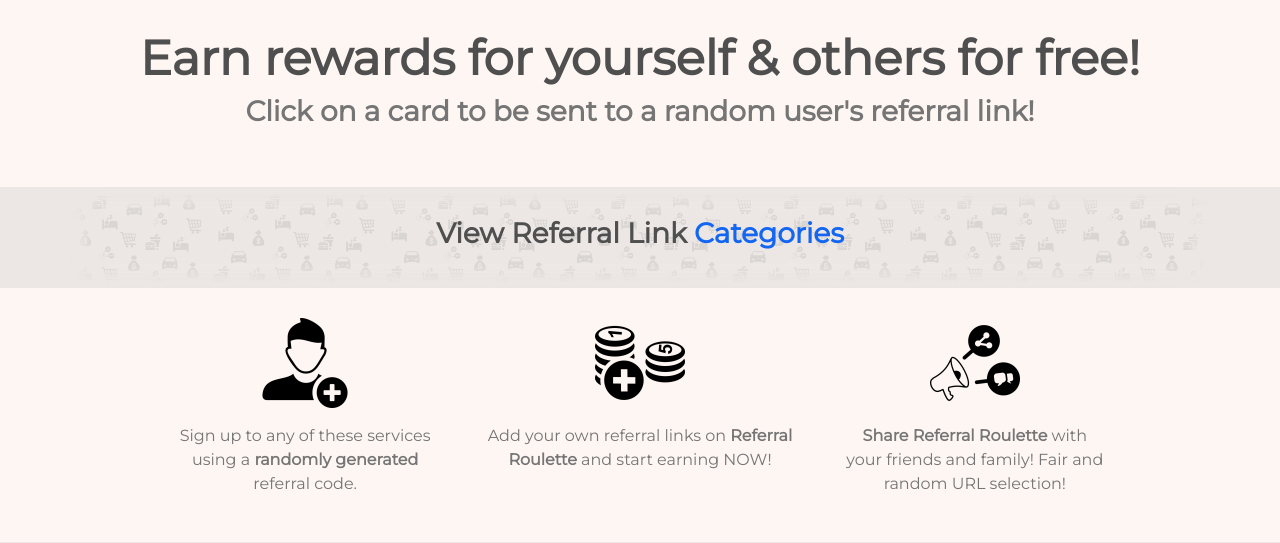
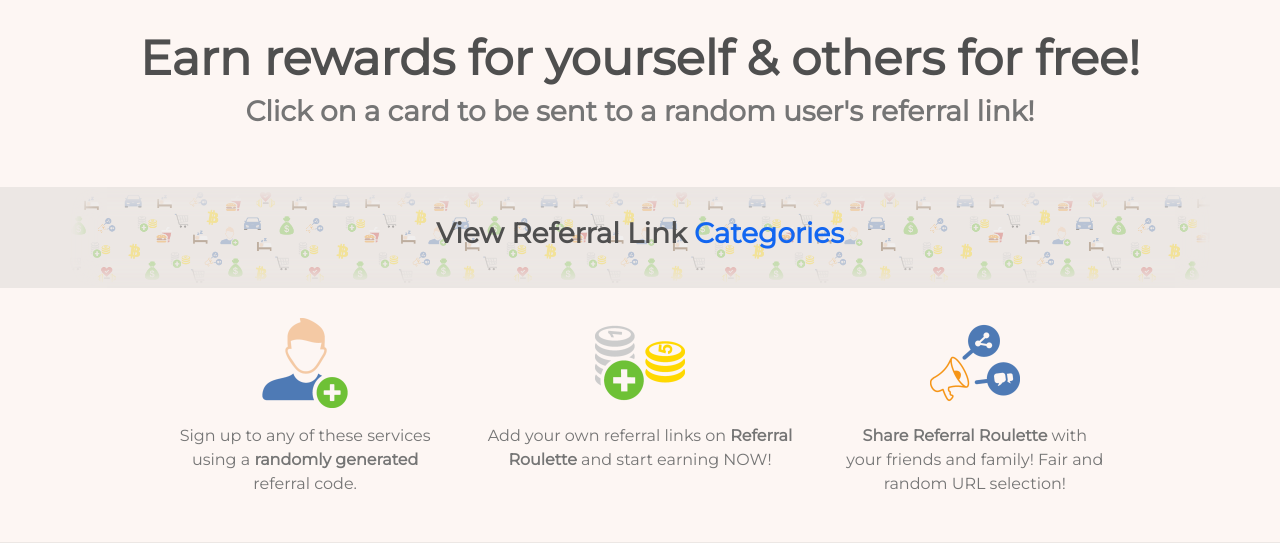
Before and after one commit to vasilzhigilei/ReferralRoulette, a Django app: template referralroulette/templates/index.html in a window 1280 px wide. Shown: the part 132-675 px from the top of the page. Run offline with Django 3.2, Linux system fonts and the light colour scheme; the template is opened without the code that fills it, so the values that code supplies are empty; parts of the project's set-up code (start-up, migrations or seed data) failed here and were passed over; some libraries are stand-ins or nearby versions.

Commit message:
new color background

```diff
--- a/referralroulette/static/style.css
+++ b/referralroulette/static/style.css
@@ -36,14 +36,14 @@ body {
 }
 
 .bg-lightimage {
-    background-image: url('../static/background_400px.png');
+    background-image: url('../static/background_colored_400px.png');
     background-size: contain;
     background-position: center;
     box-shadow: inset 0 0px 15px 15px #fdf6f3;
 }
 
 .bg-image {
-    background-image: url('../static/background_400px.png');
+    background-image: url('../static/background_colored_400px.png');
     background-size: contain;
     background-position: center;
     background-repeat: repeat;
--- a/referralroulette/templates/index.html
+++ b/referralroulette/templates/index.html
@@ -31,19 +31,19 @@
       <div class="row px-2" style="text-align: center;">
         <div class="col-md-1"></div>
         <div class="col-md-3">
-          <img src="{% static '/icons/signup_90px.png' %}" alt="Sign up icon" style="margin-bottom: 16px; width: 90px;">
+          <img src="{% static '/icons/signup_colored_90px.png' %}" alt="Sign up icon" style="margin-bottom: 16px; width: 90px;">
           <div class="caption text-center">
             <p class="text-muted" style="font-size: 16px; line-height: 24px;">Sign up to any of these services using a <strong>randomly generated</strong> referral code.</p>
           </div>
         </div>
         <div class="col-md-4">
-          <img src="{% static '/icons/add-money_90px.png' %}" alt="Earn money icon" style="margin-bottom: 16px; width: 90px;">
+          <img src="{% static '/icons/add-money_colored_90px.png' %}" alt="Earn money icon" style="margin-bottom: 16px; width: 90px;">
           <div class="caption text-center">
             <p class="text-muted" style="font-size: 16px; line-height: 24px;">Add your own referral links on <strong>Referral Roulette</strong> and start earning NOW!</p>
           </div>
         </div>
         <div class="col-md-3">
-          <img src="{% static '/icons/socialshare_90px.png' %}" alt="Social share icon" style="margin-bottom: 16px; width: 90px;">
+          <img src="{% static '/icons/socialshare_colored_90px.png' %}" alt="Social share icon" style="margin-bottom: 16px; width: 90px;">
           <div class="caption text-center">
             <p class="text-muted" style="font-size: 16px; line-height: 24px;"><strong>Share Referral Roulette</strong> with your friends and family! Fair and random URL selection!</p>
           </div>
```
Also changed, not shown: referralroulette/static/background_colored.png (added), referralroulette/static/background_colored_400px.png (added), referralroulette/static/icons/add-money_colored_90px.png (renamed from referralroulette/static/icons/add-money_colored_95px.png), 2 other files.
